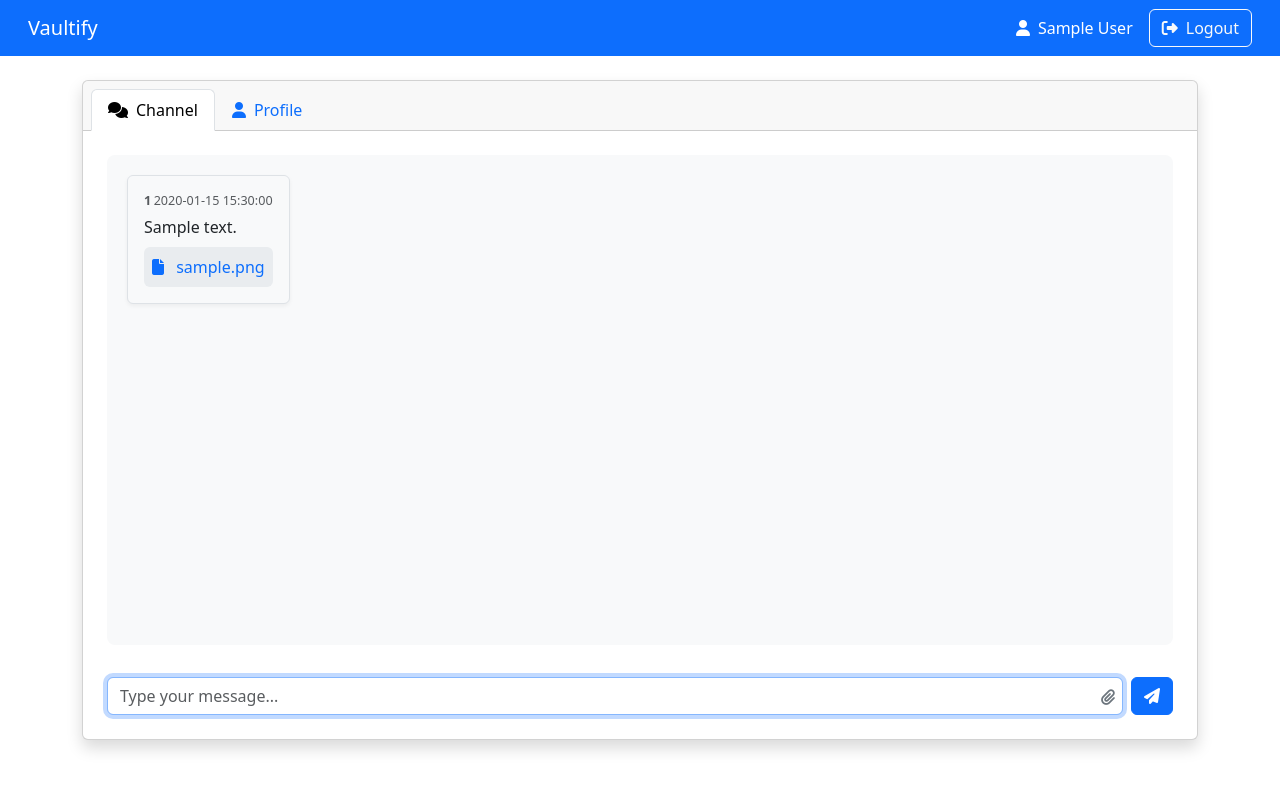
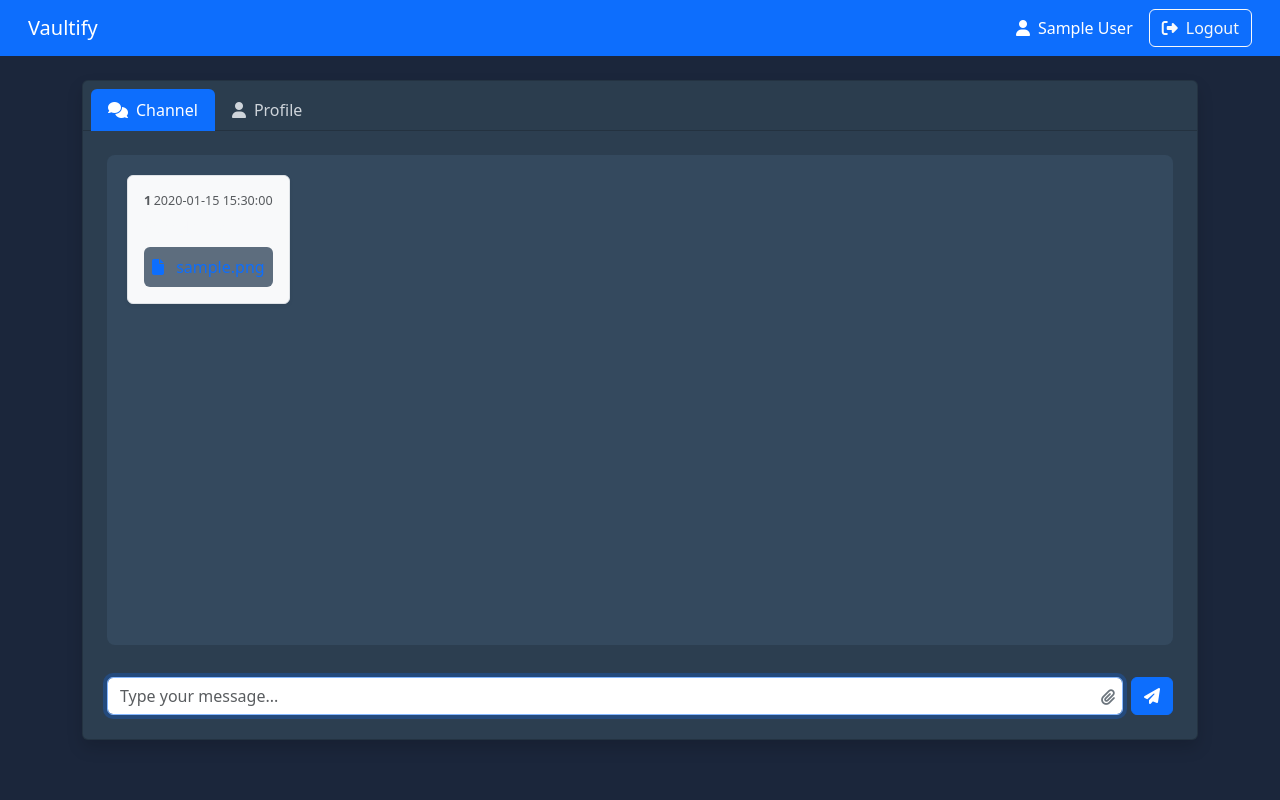
Before and after one commit to utsav-mistry/vaultify_emp, a Flask app: page /landing in a window 1280 px wide. Run offline with Flask 3, Linux system fonts and the light colour scheme; the visitor is signed in with stand-in values (Sample User, id 1); tables that the repository leaves empty hold one stand-in row (values such as "Sample post").

Commit message:
Update landing.html

```diff
--- a/Vaultify-Employee desk/app/templates/landing.html
+++ b/Vaultify-Employee desk/app/templates/landing.html
@@ -60,7 +60,66 @@
             text-overflow: ellipsis;
             white-space: nowrap;
         }
-    </style>
+    body {
+        background-color: #1b263b;
+        color: #f8f9fa;
+    }
+
+    .card {
+        background-color: #2c3e50;
+        color: #f8f9fa;
+    }
+
+    .chat-messages {
+        background-color: #34495e;
+    }
+
+    .message-card {
+        background: #3d566e;
+        color: #f8f9fa;
+    }
+
+    .message-card.self {
+        background: #1e7e34;
+        color: #ffffff;
+    }
+
+    .file-attachment {
+        background: #5d6d7e;
+        color: #f8f9fa;
+    }
+
+    .profile-icon {
+        background: #5c6b7c;
+    }
+
+    .navbar {
+        background-color: #0d1b2a;
+    }
+
+    .nav-tabs .nav-link {
+        color: #ced4da;
+    }
+
+    .nav-tabs .nav-link.active {
+        background-color: #0d6efd;
+        color: #fff;
+        border-color: transparent;
+    }
+
+    .list-group-item {
+        background-color: #2c3e50;
+        color: #f8f9fa;
+        border: 1px solid #3c4f65;
+    }
+
+    .alert-info {
+        background-color: #3c6382;
+        color: #dff9fb;
+        border: none;
+    }
+</style>
+
 </head>
 
 <body>
```
